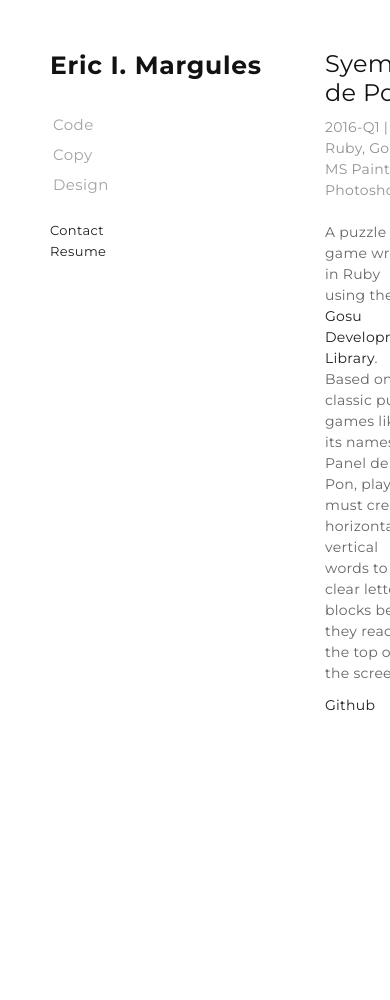
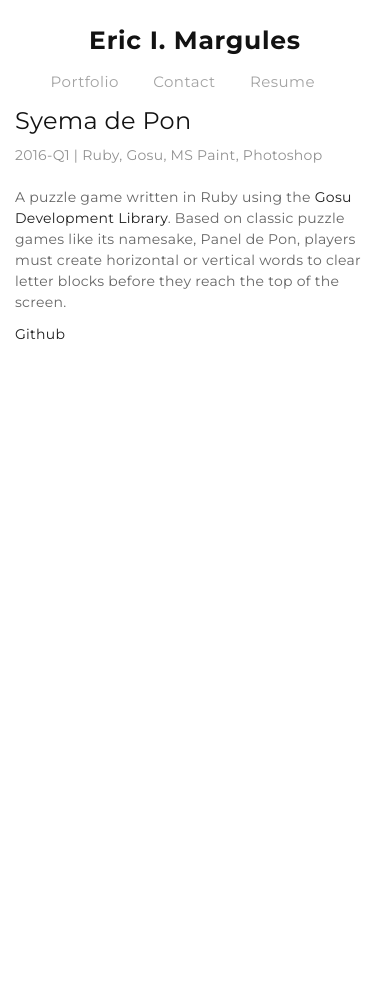
Before and after one commit to ericmargules/ericmargul.es, a Jekyll site: the page item_mockup.html, which Jekyll copies as it is, in a window 390 px wide. Built offline with Jekyll 4.4.1, drawn with Linux system fonts in a browser that asks for light colours; after the commit the page ends 900 px from its top, so only the background shows below that.

Commit message:
start responsive styling

```diff
--- a/item_mockup.html
+++ b/item_mockup.html
@@ -9,6 +9,13 @@
 				<nav>
 					<div id="logo">
 						<a href="#">Eric I. Margules</a>
+					</div>
+					<div id="mobilenav">
+						<ul id="primarynav">
+							<li><a href="#">Portfolio</a></li>
+							<li><a href="#">Contact</a></li>
+							<li><a href="#">Resume</a></li>
+						</ul>
 					</div>
 					<div id="topnav">
 						<ul id="primarynav">
--- a/main_mockup.css
+++ b/main_mockup.css
@@ -83,6 +83,13 @@ h1 {
   font-style: normal;
   font-size: 25px;
   color: #121212
+
+}
+
+#mobilenav {
+
+  display: none;
+  margin: 0 0 10px 0;
 
 }
 
@@ -206,3 +213,46 @@ h1 {
   margin: 0 0 1.5em 0;
 
 }
+
+
+@media screen and (max-width:799px){
+
+  #content {
+
+    padding: 15px;
+
+  }
+
+  header {
+    height: inherit;
+    float: none;
+    display: block;
+    text-align: center;
+  }
+
+  #logo {
+    margin: 10px 0 12px 0;
+  }
+
+  #topnav {
+
+    display: none;
+  }
+
+  #mobilenav {
+
+    display: block;
+
+  }
+
+  #primarynav li {
+
+    display: inline-block;
+    margin: 0 1.75em 0 0;
+
+  }
+
+  #main {
+    margin: 0;
+  }
+}
```
Also changed, not shown: other parts of item_mockup.html (+0 -1 lines).
